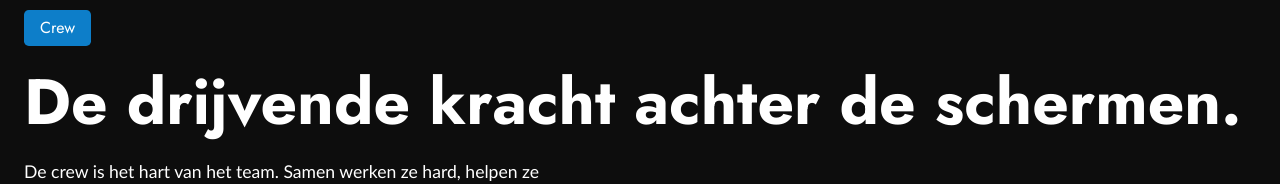
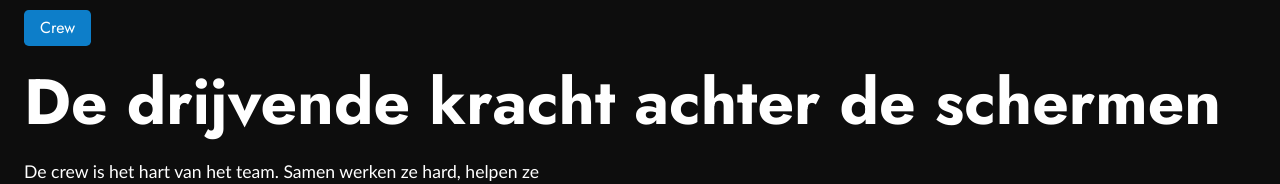
Before and after one commit to JamieVos991/artquake-vue, a Vue app: page /#/crew in a window 1280 px wide. Shown: the part 144-328 px from the top of the page. Built offline with nearby package versions, Linux system fonts and the light colour scheme; no server answers.

Commit message:
Alle punten weggehaald (#3)

```diff
--- a/src/views/agenda.vue
+++ b/src/views/agenda.vue
@@ -5,7 +5,7 @@ import { collection, getDocs, query, orderBy } from "firebase/firestore";
 import Spinner from "../components/spinner.vue";
 
 const events = ref([]);
-const isLoading = ref(true); // Start op true
+const isLoading = ref(true);
 
 const fetchEvents = async () => {
   try {
@@ -18,7 +18,7 @@ const fetchEvents = async () => {
   } catch (error) {
     console.error("Fout bij ophalen events:", error);
   } finally {
-    isLoading.value = false; // Stop de spinner, ook als er een fout is
+    isLoading.value = false;
   }
 };
 
@@ -35,7 +35,7 @@ const formatDisplayDate = (dateStr) => {
   <main>
     <section>
       <label class="label">Agenda</label>
-      <h2 class="h2-font">Aankomende events van Artquake.</h2>
+      <h2 class="h2-font">Aankomende events van Artquake</h2>
       <p>
         Hieronder vind je een overzicht van alle aankomende evenementen en
         activiteiten die we organiseren. Volg ons op Instagram voor de verdere
--- a/src/views/artiesten.vue
+++ b/src/views/artiesten.vue
@@ -4,7 +4,7 @@
   <main>
     <section>
       <label class="label" for="">Artiesten</label>
-      <h2 class="h2-font">De makers van nu.</h2>
+      <h2 class="h2-font">De makers van nu</h2>
       <p>
         Artquake bestaat uit talloze getalenteerde artiesten, die zowel op het
         podium staan als hun kunst tonen via exposities. Op deze pagina kun je
--- a/src/views/contact.vue
+++ b/src/views/contact.vue
@@ -4,7 +4,7 @@
   <main>
     <section>
       <label class="label" for="">Formulier</label>
-      <h2 class="h2-font">De drijvende kracht achter de schermen.</h2>
+      <h2 class="h2-font">De drijvende kracht achter de schermen</h2>
       <p>
         De crew is het hart van het team. Samen werken ze hard, helpen ze elkaar
         en zorgen ze dat alles soepel verloopt. Door teamwork en inzet maken ze
--- a/src/views/crew.vue
+++ b/src/views/crew.vue
@@ -4,7 +4,7 @@
   <main class="main-nav">
     <section>
       <label class="label" for="">Crew</label>
-      <h2 class="h2-font">De drijvende kracht achter de schermen.</h2>
+      <h2 class="h2-font">De drijvende kracht achter de schermen</h2>
       <p>
         De crew is het hart van het team. Samen werken ze hard, helpen ze elkaar
         en zorgen ze dat alles soepel verloopt. Door teamwork en inzet maken ze
--- a/src/views/login.vue
+++ b/src/views/login.vue
@@ -1,12 +1,11 @@
 <script setup>
 import { ref } from "vue";
-import { auth } from "../firebase"; // Pas het pad aan naar je firebase.js
+import { auth } from "../firebase";
 import { signInWithEmailAndPassword } from "firebase/auth";
 import { useRouter } from "vue-router";
 
 const router = useRouter();
 
-// State
 const email = ref("");
 const password = ref("");
 const showPassword = ref(false);
@@ -17,14 +16,12 @@ const togglePassword = () => {
 };
 
 const login = async () => {
-  errorMessage.value = ""; // Reset foutmelding
+  errorMessage.value = "";
 
   try {
     await signInWithEmailAndPassword(auth, email.value, password.value);
-    // Succesvol ingelogd? Stuur door naar dashboard
     router.push("/dashboard");
   } catch (error) {
-    // Simpele foutafhandeling
     switch (error.code) {
       case "auth/user-not-found":
         errorMessage.value = "Gebruiker niet gevonden.";
--- a/src/views/reserveren.vue
+++ b/src/views/reserveren.vue
@@ -175,7 +175,7 @@ const handleSubmit = async () => {
 
     <section>
       <label class="label" for="">Reserveren</label>
-      <h2 class="h2-font">Reserveer hier jouw studio.</h2>
+      <h2 class="h2-font">Reserveer hier jouw studio</h2>
       <p>
         Jouw creativiteit verdient een plek. Kies een studio, check de
         beschikbaarheid en leg je tijdslot direct vast.
```
